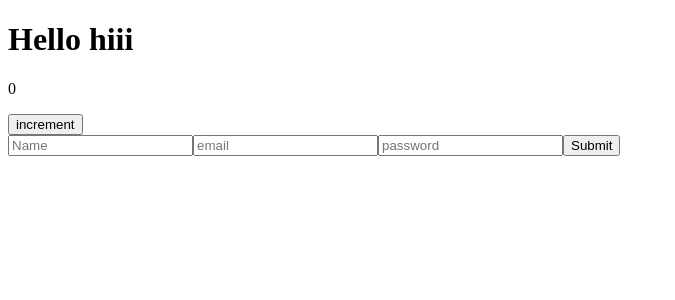
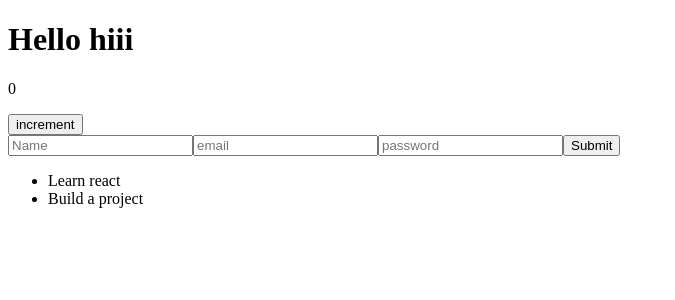
Before and after one commit to AYadav06/revision_frontend, a React (Vite) app: page / in a window 1280 px wide. Shown: the top 300 px of the page, without its empty margins (0-675 px from the left). Built offline with nearby package versions, Linux system fonts and the light colour scheme.

Commit message:
list ,key ,map

```diff
--- a/src/App.tsx
+++ b/src/App.tsx
@@ -1,4 +1,5 @@
 import { useState } from "react";
+import { ListTask } from "./components/List";
 
 export const App=()=>{
   const [test,setTest]=useState(0);
@@ -32,8 +33,6 @@ export const App=()=>{
 
     }
   }
-
-
 
     {/*  Conditional Rendering ...   1. if   2. &&  3. ?,:*/}
 
@@ -70,8 +69,7 @@ export const App=()=>{
     <button type="submit">Submit</button>
   </form>
 
-
-
+  <ListTask />
 
   </>
 }
--- /dev/null
+++ b/src/components/List.tsx
@@ -0,0 +1,18 @@
+
+export function ListTask(){
+  const tasks=
+  [{ id :"t1",text:"Learn react",urgent:true},
+    {id : "t2",text:"Build a project",urgent:true}
+  ];
+
+  return (
+    <ul>
+     {tasks
+     .filter(task => task.urgent)
+     .map(task => (
+      <li key={task.id}>{task.text}</li>
+     ))
+     }
+    </ul>
+  )
+}
```
